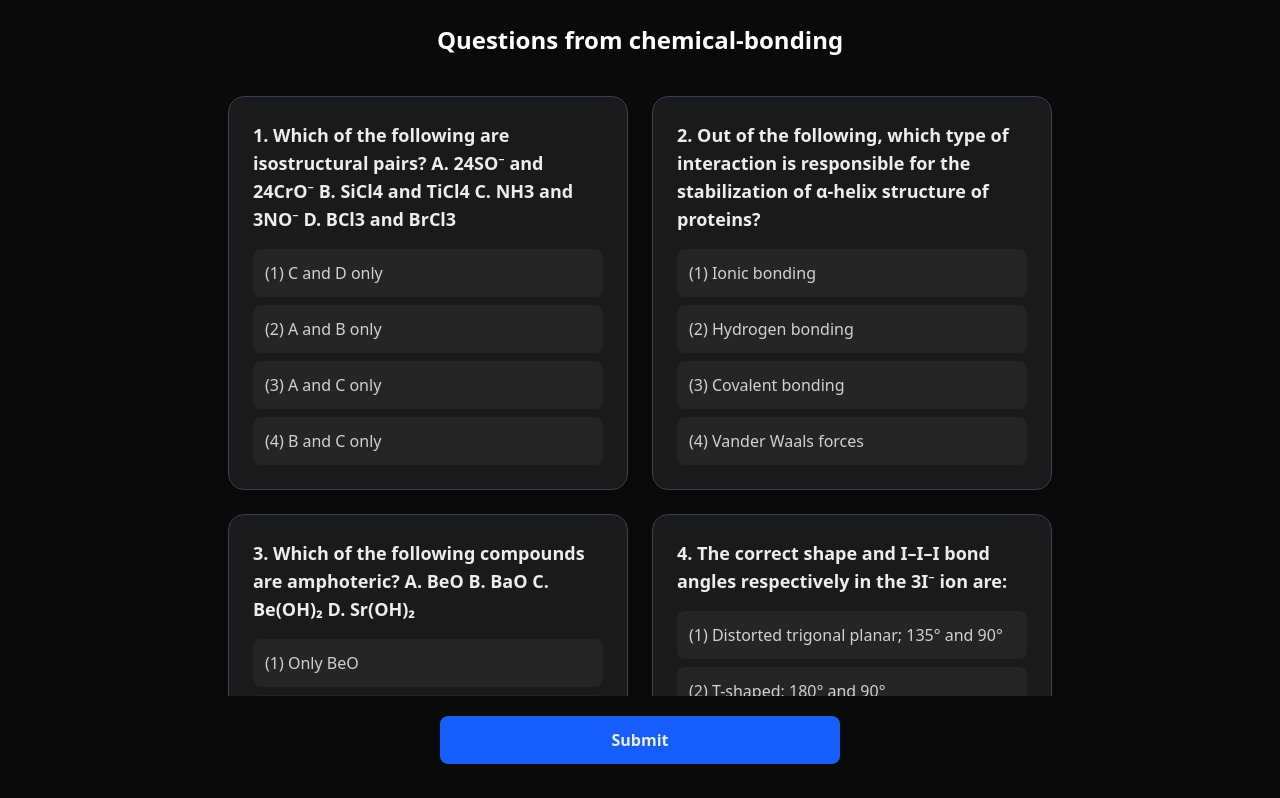
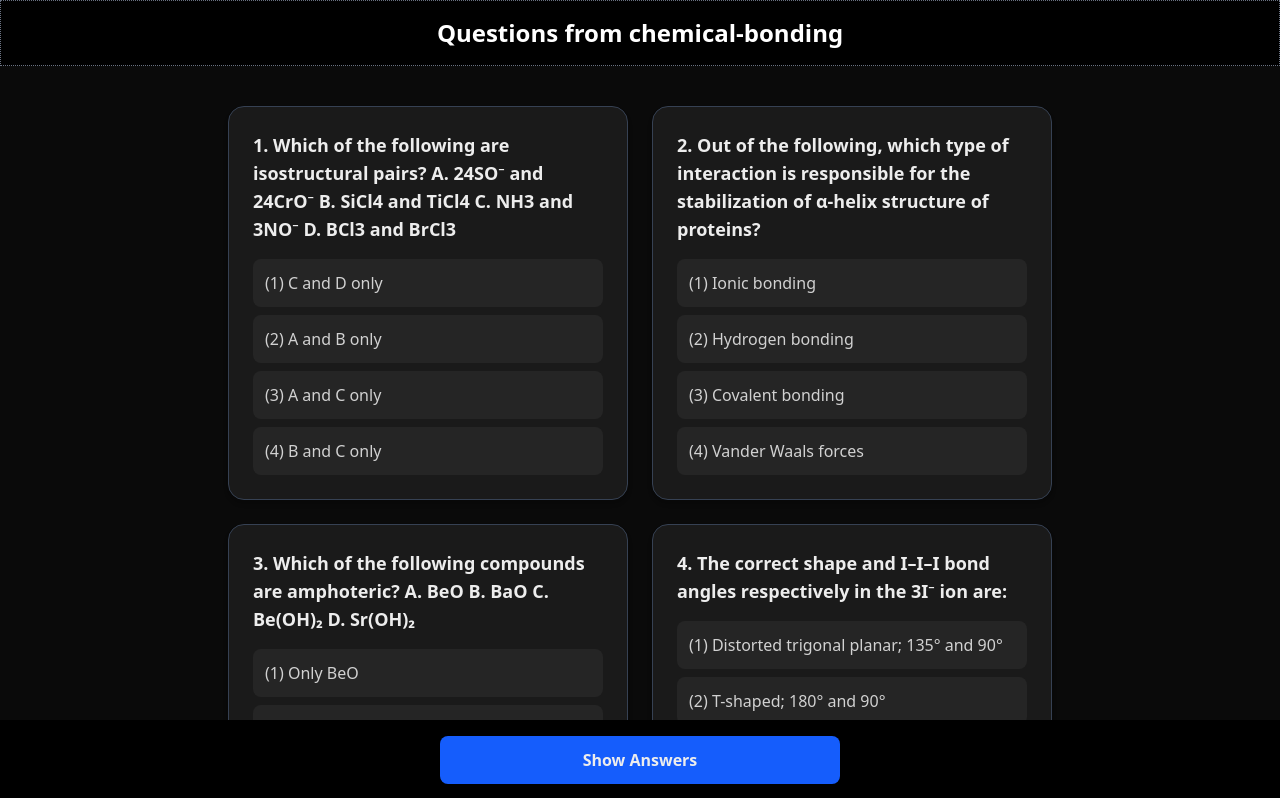
Before and after one commit to chetanvaswani/neet-test-site, a React (Vite) app: page / in a window 1280 px wide. Shown: the top 798 px of the page. Built offline with nearby package versions, Linux system fonts and the light colour scheme.

Commit message:
fix: css

```diff
--- a/src/App.jsx
+++ b/src/App.jsx
@@ -25,9 +25,13 @@ function App() {
   }, []);
 
   return (
-    <div className="h-screen w-screen bg-[#0a0a0a] text-[#ededed] flex flex-col items-center">
-      <h1 className="text-2xl font-bold text-white mt-6">Questions from {fileName}</h1>
-      <div className="h-[80%] w-full overflow-y-scroll flex flex-wrap justify-center gap-6 p-10">
+    <div className="h-full w-full bg-[#0a0a0a] overflow-hidden text-[#ededed] flex flex-col items-center">
+      <div className="">
+          <div className=" p-4 flex justify-center items-center border border-gray-500 border-dotted bg-black w-full text-center mt-0 text-2xl font-bold text-white">
+            <h1>Questions from {fileName}</h1>
+          </div>
+
+          <div className="w-full overflow-y-scroll flex flex-wrap justify-center gap-6 p-10 pb-[50px]">
             {error ? (
               <p className="text-center text-red-500 text-xl font-bold">Invalid URL</p>
             ) : questions ? (
@@ -38,12 +42,13 @@ function App() {
               <p className="text-center text-gray-400">Loading questions...</p>
             )}
           </div>
-      <div className="m-[20px] w-full flex justify-center items-center">
+      </div>
+      <div className="fixed bg-black bottom-0 mb-0 m-[20px] h-[10%] w-full flex justify-center items-center">
         <button
           className="bg-blue-600 w-[90%] max-w-[400px] p-3 font-bold rounded-lg cursor-pointer"
-          onClick={() => setSubmit(true)}
+          onClick={() => setSubmit(!submit)}
         >
-          Submit
+          { submit ? "Hide Answers" : "Show Answers"}
         </button>
       </div>
     </div>
--- a/src/Question.jsx
+++ b/src/Question.jsx
@@ -22,7 +22,7 @@ export default function Question({ queNum, question, options, answer, submit })
   };
 
   return (
-    <div className="w-[400px] max-w-[90%] bg-[#1a1a1a] p-6 rounded-2xl shadow-md border border-gray-700 ">
+    <div className="w-[400px] max-w-[95%] bg-[#1a1a1a] p-6 rounded-2xl shadow-md border border-gray-700 ">
       <h2 className="text-lg font-semibold text-[#ededed] mb-4">
         {queNum}. {question}
       </h2>
```
Lines whose indentation alone changed are shown as unchanged.
